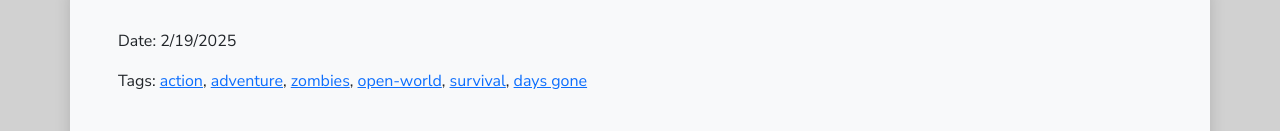
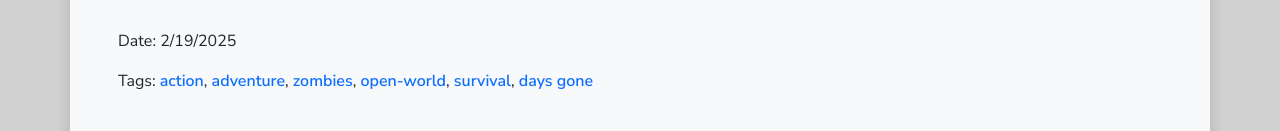
Before and after one commit to joaoeduardogomes/react-blog-savepoint, a Next.js app in the folder savepoint/: page /posts/experiences/days-gone in a window 1280 px wide. Shown: the part 161-292 px from the top of the page. Built offline with nearby package versions, Linux system fonts and the light colour scheme.

Commit message:
[style] tags links

```diff
--- a/savepoint/components/PostComponent.jsx
+++ b/savepoint/components/PostComponent.jsx
@@ -36,7 +36,7 @@ const PostComponent = ({ title, image, category }) => {
                 {metadata.tags && metadata.tags.length > 0 ? (
                     metadata.tags.map((tag, index) => (
                         <React.Fragment key={index}>
-                            <Link href={`/q=${encodeURIComponent(tag)}`} passHref>
+                            <Link href={`/q=${encodeURIComponent(tag)}`} passHref className='text-decoration-none fw-semibold'>
                                 {tag}
                             </Link>
                             {index < metadata.tags.length - 1 && ", "}
```
